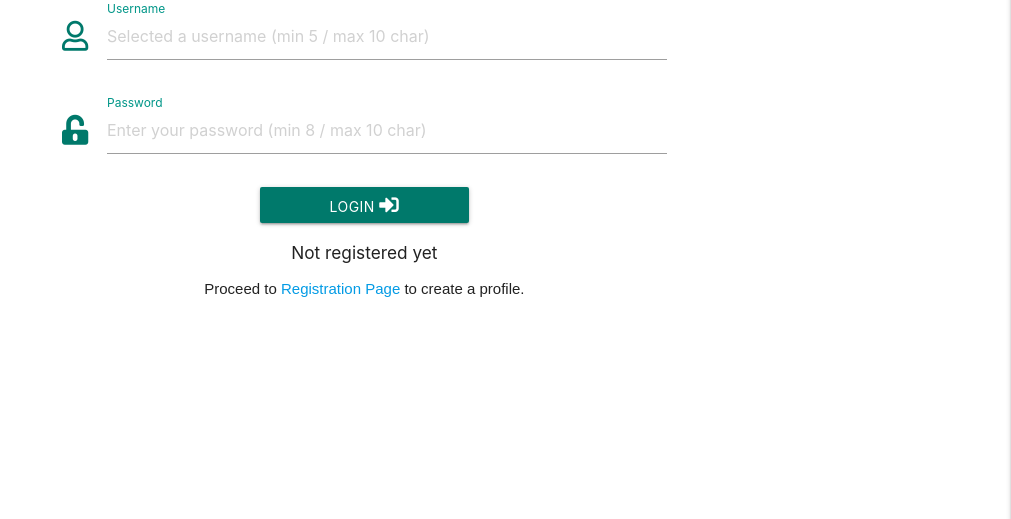
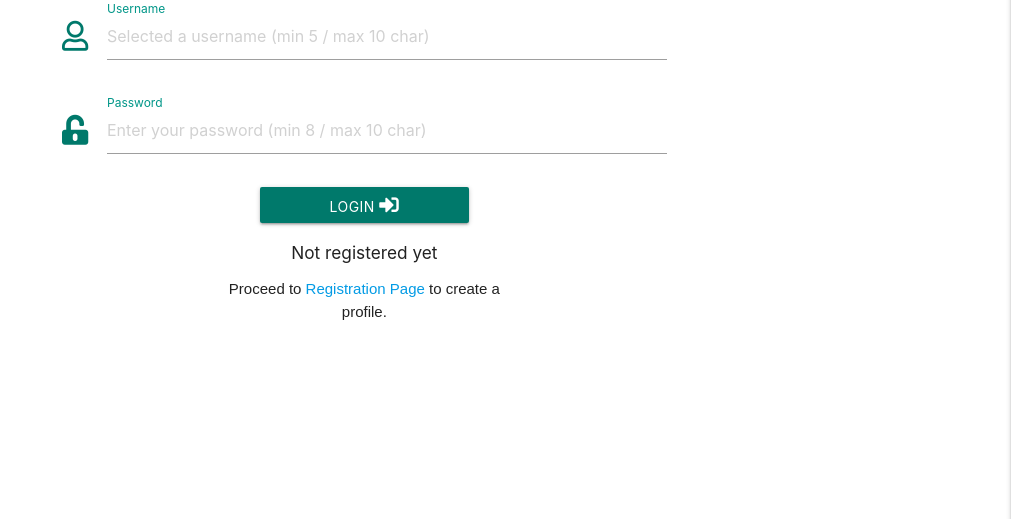
Before and after one commit to 31Amin/car_maintenance_tracker, a Flask app: page / in a window 1280 px wide. Shown: the part 160-679 px from the top of the page, without its empty margins (269-1280 px from the left). Run offline with Flask 2, Linux system fonts and the light colour scheme; some libraries are stand-ins or nearby versions.

Commit message:
text below button on register page & login page not centered, fixing layout

```diff
--- a/templates/login.html
+++ b/templates/login.html
@@ -30,7 +30,7 @@
                     </button>
                 </div>
                 <div class="row">
-                    <div class="col m12 s12 center-align">
+                    <div class="col s10 offset-s1 m8 offset-m2 l6 offset-l3 center-align">
                         <h6>Not registered yet</h6>
                         <p>
                              Proceed to <a href="https://car-mtn-tracker.herokuapp.com/register">Registration Page</a>
--- a/templates/register.html
+++ b/templates/register.html
@@ -53,7 +53,7 @@
                     </button>
                 </div>
                 <div class="row">
-                    <div class="col s10 offset-s1 m8 offset-m2 l6 offset-l3">
+                    <div class="col s10 offset-s1 m8 offset-m2 l6 offset-l3 center-align">
                         <h6>Already Registered</h6>
                         <p>
                             Go to the <a href="https://car-mtn-tracker.herokuapp.com/">Logon Page</a>
@@ -62,7 +62,6 @@
                     </div>
                 </div>
             </form>
-
         </div>
 
     {% endblock %}
```
